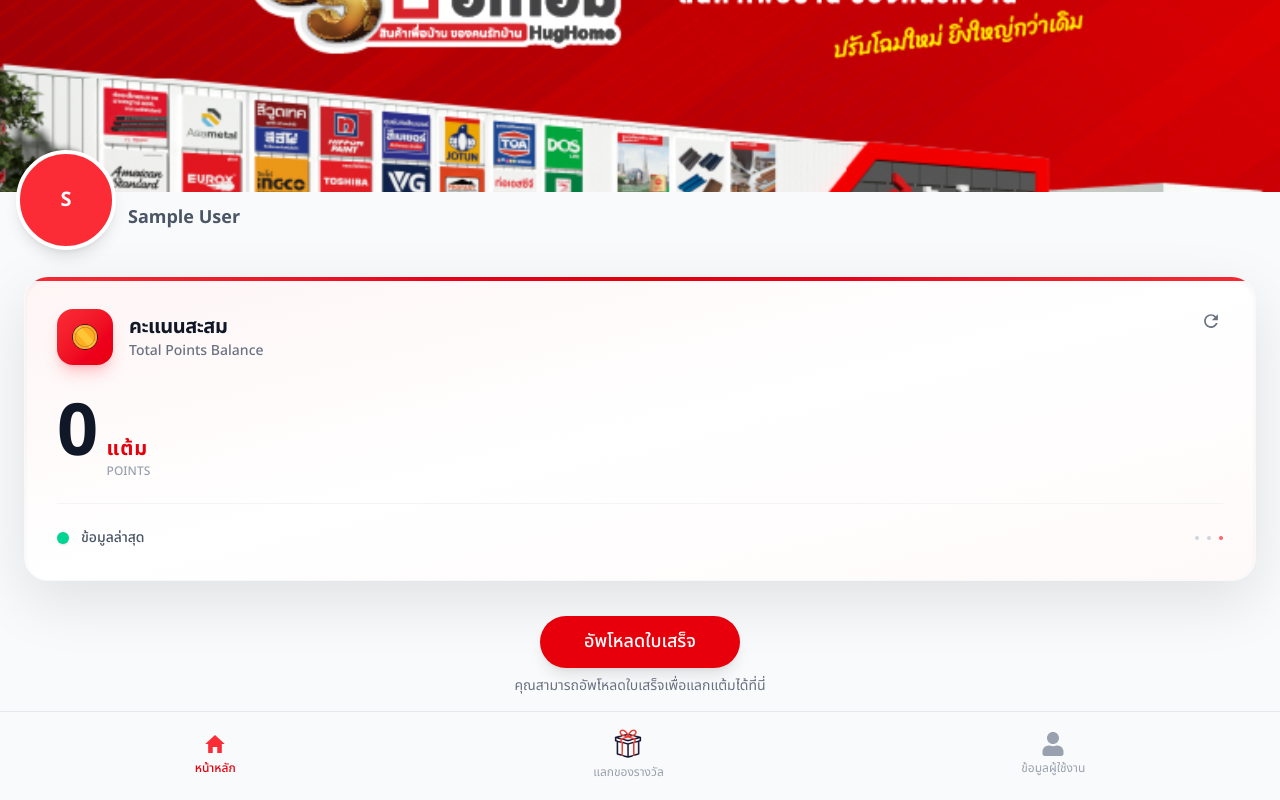
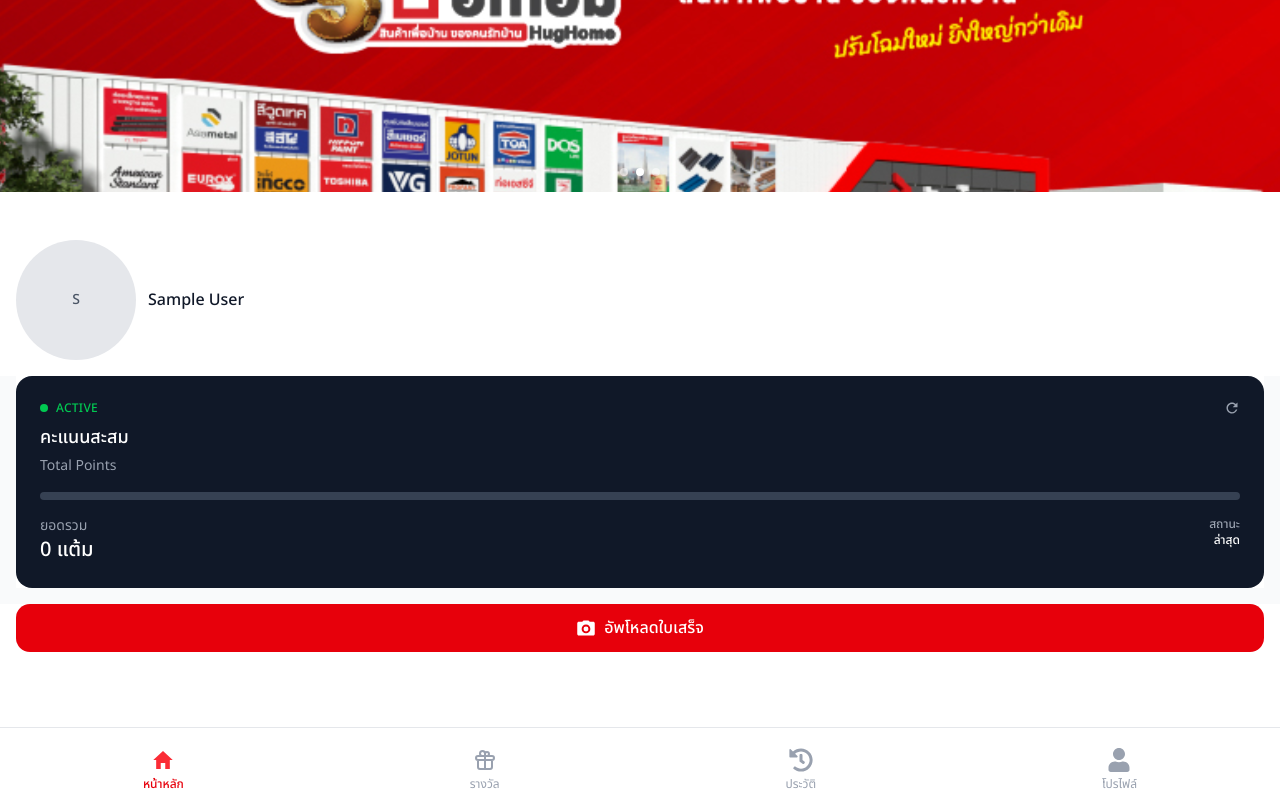
Before and after one commit to canvasmediaagencydev/hughome-crm, a Next.js app: page /dashboard in a window 1280 px wide. Built offline with nearby package versions, Linux system fonts and the light colour scheme; no server answers; sample sign-in values are in the browser's storage.

Commit message:
update ui

```diff
--- a/src/app/dashboard/page.tsx
+++ b/src/app/dashboard/page.tsx
@@ -1,12 +1,11 @@
 'use client'
 
-import { useState, memo, useCallback, useEffect } from 'react'
+import { useState, memo, useCallback, useEffect, useRef } from 'react'
 import { useRouter } from 'next/navigation'
 import Image from 'next/image'
-import { IoMdHome } from "react-icons/io";
-import { FaGift } from "react-icons/fa6";
-import { FaUser } from "react-icons/fa";
-import { IoMdRefresh } from "react-icons/io";
+import { IoMdHome, IoMdRefresh, IoMdTrendingUp, IoMdCamera } from "react-icons/io";
+import { FaUser, FaHistory, FaWallet, FaStar } from "react-icons/fa";
+import { HiOutlineUpload, HiOutlineGift, HiOutlineBell, HiOutlineMenu } from "react-icons/hi";
 import { UserSessionManager } from '@/lib/user-session'
 import axios from 'axios'
 
@@ -20,168 +19,197 @@ interface UserData {
   pictureUrl?: string
 }
 
-const UserProfile = memo(({ user, imageError, onImageError }: {
+const BannerSlider = memo(() => {
+  const [currentSlide, setCurrentSlide] = useState(0)
+  const slideInterval = useRef<NodeJS.Timeout | null>(null)
+
+  // Mock multiple banners - ในอนาคตจะ fetch จาก API
+  const banners = [
+    '/image/banner.svg',
+    '/image/banner.svg', // ใช้ไฟล์เดียวก่อน
+    '/image/banner.svg',
+  ]
+
+  const startSlideShow = useCallback(() => {
+    slideInterval.current = setInterval(() => {
+      setCurrentSlide((prev) => (prev + 1) % banners.length)
+    }, 4000) // เปลี่ยนทุก 4 วินาที
+  }, [banners.length])
+
+  const stopSlideShow = useCallback(() => {
+    if (slideInterval.current) {
+      clearInterval(slideInterval.current)
+      slideInterval.current = null
+    }
+  }, [])
+
+  useEffect(() => {
+    startSlideShow()
+    return () => stopSlideShow()
+  }, [startSlideShow, stopSlideShow])
+
+  return (
+    <div className="relative h-48 overflow-hidden">
+      <div
+        className="flex transition-transform duration-500 ease-in-out h-full"
+        style={{ transform: `translateX(-${currentSlide * 100}%)` }}
+      >
+        {banners.map((banner, index) => (
+          <div key={index} className="w-full flex-shrink-0 h-full relative">
+            <Image
+              src={banner}
+              alt={`Banner ${index + 1}`}
+              fill
+              className="object-cover"
+              priority={index === 0}
+            />
+          </div>
+        ))}
+      </div>
+
+      {/* Dots indicator */}
+      <div className="absolute bottom-4 left-1/2 transform -translate-x-1/2 flex space-x-2">
+        {banners.map((_, index) => (
+          <button
+            key={index}
+            onClick={() => setCurrentSlide(index)}
+            className={`w-2 h-2 rounded-full transition-all duration-200 ${index === currentSlide ? 'bg-white' : 'bg-white/50'
+              }`}
+          />
+        ))}
+      </div>
+    </div>
+  )
+})
+
+const HeaderSection = memo(({ user, imageError, onImageError }: {
   user: any
   imageError: boolean
   onImageError: () => void
 }) => (
-  <div className="flex items-center mb-6">
-    <div className="absolute">
+  <div className="bg-white">
+    <div className="flex items-center justify-between p-4 pt-12">
+      <div className="flex items-center space-x-3">
+        <div className="relative">
           {user.picture_url && !imageError ? (
             <Image
               src={user.picture_url}
               alt="Profile"
-          width={100}
-          height={100}
-          className="w-25 h-25 rounded-full border-4 border-white shadow-lg"
+              width={68}
+              height={68}
+              className="w-30 h-30 rounded-full object-cover"
               onError={onImageError}
               priority
             />
           ) : (
-        <div className="w-25 h-25 rounded-full bg-red-500 flex items-center justify-center text-white text-xl font-bold border-4 border-white shadow-lg">
+            <div className="w-30 h-30 rounded-full bg-gray-200 flex items-center justify-center text-gray-600 text-sm font-medium">
               {(user.first_name || 'U').charAt(0).toUpperCase()}
             </div>
           )}
         </div>
-    <div className="ml-24 mt-9 px-4 py-2 ">
-      <h2 className="text-lg font-bold text-gray-600">
+        <div>
+          <h2 className="text-gray-900 text-base font-medium">
             {user.first_name} {user.last_name}
           </h2>
         </div>
       </div>
+    </div>
+  </div>
 ))
-UserProfile.displayName = 'UserProfile'
+HeaderSection.displayName = 'HeaderSection'
 
-const PointsCard = memo(({ points, isRefreshing, onRefresh }: {
+const StatusCard = memo(({ points, isRefreshing, onRefresh }: {
   points: number,
   isRefreshing?: boolean,
   onRefresh?: () => void
 }) => (
-  <div className="relative mt-3 mb-8 mx-2">
-    {/* Premium card with sophisticated design */}
-    <div className="relative bg-white rounded-3xl shadow-[0_20px_60px_rgba(0,0,0,0.1)] border border-gray-100/50 overflow-hidden backdrop-blur-xl">
-
-      {/* Gradient background overlay */}
-      <div className="absolute inset-0 bg-gradient-to-br from-red-50/80 via-white to-red-50/40"></div>
-
-      {/* Subtle pattern overlay */}
-      <div className="absolute inset-0 opacity-[0.02]" style={{
-        backgroundImage: `radial-gradient(circle at 2px 2px, rgba(0,0,0,0.15) 1px, transparent 0)`,
-        backgroundSize: '20px 20px'
-      }}></div>
-
-      {/* Top colored accent bar */}
-      <div className="absolute top-0 left-0 right-0 h-1 bg-gradient-to-r from-red-500 via-red-600 to-red-500"></div>
-
-      {/* Refresh button */}
+  <div className="bg-white mx-4 mb-4">
+    <div className="bg-gray-900 rounded-2xl p-6">
+      <div className="flex items-center justify-between mb-2">
+        <div className="flex items-center space-x-2">
+          <div className="w-2 h-2 bg-green-500 rounded-full"></div>
+          <span className="text-green-500 text-xs font-medium uppercase tracking-wide">ACTIVE</span>
+        </div>
         <button
           onClick={onRefresh}
           disabled={isRefreshing}
-        className="absolute top-6 right-6 w-10 h-10 flex items-center justify-center text-gray-500 hover:text-red-600 hover:bg-red-50 rounded-full transition-all duration-200 disabled:opacity-50 z-20 group"
-        title="รีเฟรชแต้ม"
+          className="text-gray-400 hover:text-white"
         >
-        <IoMdRefresh
-          className={`w-5 h-5 transition-transform duration-200 group-hover:scale-110 ${isRefreshing ? 'animate-spin' : ''}`}
-        />
+          <IoMdRefresh className={`w-4 h-4 ${isRefreshing ? 'animate-spin' : ''}`} />
         </button>
+      </div>
 
-      {/* Content */}
-      <div className="relative z-10 p-8">
-        {/* Header section */}
-        <div className="flex items-center justify-between mb-8">
-          <div className="flex items-center space-x-4">
-            <div className="w-14 h-14 bg-gradient-to-br from-red-500 to-red-600 rounded-2xl flex items-center justify-center shadow-lg shadow-red-500/25">
-              <Image
-                src="/image/wired-lineal-290-coin-morph-coins.gif"
-                alt="Coins"
-                width={32}
-                height={32}
-                className="w-8 h-8"
-              />
+      <div className="text-white mb-4">
+        <h3 className="text-lg font-medium mb-1">คะแนนสะสม</h3>
+        <p className="text-sm text-gray-400">Total Points</p>
       </div>
+
+      <div className="mb-4">
+        <div className="w-full bg-gray-700 rounded-full h-2">
+          <div
+            className="bg-green-500 h-2 rounded-full"
+            style={{ width: `${Math.min((points / 500000) * 100, 100)}%` }}
+          ></div>
+        </div>
+      </div>
+
+      <div className="flex justify-between text-sm">
         <div>
-              <h3 className="text-gray-900 text-xl font-bold tracking-tight">คะแนนสะสม</h3>
-              <p className="text-gray-500 text-sm font-medium">Total Points Balance</p>
+          <span className="text-gray-400">ยอดรวม</span>
+          <div className="text-white font-medium text-xl">{points?.toLocaleString() || '0'} แต้ม</div>
+        </div>
+        <div className="text-right">
+          <div className="text-white font-medium text-xs">
+            <span className="text-gray-400">สถานะ</span>
+            <div className="text-white font-medium">{isRefreshing ? 'อัพเดต...' : 'ล่าสุด'}</div>
           </div>
         </div>
       </div>
-
-        {/* Points display - premium typography */}
-        <div className="mb-6">
-          <div className="flex items-baseline space-x-3">
-            <span className="text-gray-900 text-7xl font-black tracking-tighter leading-none">
-              {points?.toLocaleString() || '0'}
-            </span>
-            <div className="flex flex-col">
-              <span className="text-red-600 text-xl font-bold uppercase tracking-wider">แต้ม</span>
-              <span className="text-gray-400 text-xs font-medium">POINTS</span>
-            </div>
-          </div>
-        </div>
-
-        {/* Statistics row */}
-        <div className="flex items-center justify-between pt-6 border-t border-gray-100">
-          <div className="flex items-center space-x-3">
-            <div className={`w-3 h-3 rounded-full ${isRefreshing ? 'bg-amber-400 animate-pulse' : 'bg-emerald-400'} shadow-sm`}></div>
-            <span className="text-gray-600 text-sm font-medium">
-              {isRefreshing ? 'กำลังอัพเดต...' : 'ข้อมูลล่าสุด'}
-            </span>
-          </div>
-
-          <div className="flex items-center space-x-2 text-gray-400">
-            <div className="w-1 h-1 bg-gray-300 rounded-full"></div>
-            <div className="w-1 h-1 bg-gray-300 rounded-full"></div>
-            <div className="w-1 h-1 bg-red-400 rounded-full"></div>
-          </div>
-        </div>
-      </div>
-
-      {/* Subtle inner shadow for depth */}
-      <div className="absolute inset-0 rounded-3xl shadow-inner shadow-black/5 pointer-events-none"></div>
     </div>
   </div>
 ))
-PointsCard.displayName = 'PointsCard'
+StatusCard.displayName = 'StatusCard'
 
-const UploadButton = memo(() => (
-  <div className="mb-6 mx-auto text-center">
-    <button className="w-4/5 bg-red-600 text-nowrap hover:bg-red-700 text-white font-medium py-3 px- rounded-full shadow-lg transition-colors text-lg">
-      อัพโหลดใบเสร็จ
+
+const UploadSection = memo(() => (
+  <div className="bg-white px-4 pb-20">
+    <button className="w-full bg-red-600 hover:bg-red-700 text-white font-medium py-3 px-4 rounded-xl transition-colors flex items-center justify-center space-x-2">
+      <IoMdCamera className="w-5 h-5" />
+      <span>อัพโหลดใบเสร็จ</span>
     </button>
-    <p className="text-gray-500 text-sm mt-2">คุณสามารถอัพโหลดใบเสร็จเพื่อแลกแต้มได้ที่นี่</p>
   </div>
 ))
-UploadButton.displayName = 'UploadButton'
 
 const BottomNavigation = memo(() => (
-  <div className="fixed bottom-0 left-0 right-0 border-t border-gray-200 px-4 py-2 safe-area-pb">
-    <div className="flex justify-around items-center pb-3">
+  <div className="fixed bottom-0 left-0 right-0 bg-white border-t border-gray-200">
+    <div className="flex justify-around items-center py-3 safe-area-pb">
 
-      <button className="flex flex-col items-center py-2 px-3">
+      <button className="flex flex-col items-center py-2">
         <div className="w-6 h-6 mb-1">
           <IoMdHome className="w-full h-full text-red-500" />
         </div>
         <span className="text-xs text-red-600 font-medium">หน้าหลัก</span>
       </button>
 
-      <button className="flex flex-col items-center py-2 px-3">
-        <div className="w-8 h-8 mb-1">
-          <Image
-            src="/image/wired-outline-412-gift-morph-open(1).gif"
-            alt="Gift"
-            width={32}
-            height={32}
-            className="w-full h-full"
-          />
+      <button className="flex flex-col items-center py-2">
+        <div className="w-6 h-6 mb-1">
+          <HiOutlineGift className="w-full h-full text-gray-400" />
         </div>
-        <span className="text-xs text-gray-400">แลกของรางวัล</span>
+        <span className="text-xs text-gray-400">รางวัล</span>
       </button>
 
-      <button className="flex flex-col items-center py-2 px-3">
+      <button className="flex flex-col items-center py-2">
+        <div className="w-6 h-6 mb-1">
+          <FaHistory className="w-full h-full text-gray-400" />
+        </div>
+        <span className="text-xs text-gray-400">ประวัติ</span>
+      </button>
+
+      <button className="flex flex-col items-center py-2">
         <div className="w-6 h-6 mb-1">
           <FaUser className="w-full h-full text-gray-400" />
         </div>
-        <span className="text-xs text-gray-400">ข้อมูลผู้ใช้งาน</span>
+        <span className="text-xs text-gray-400">โปรไฟล์</span>
       </button>
 
     </div>
@@ -331,45 +359,26 @@ function DashboardPage() {
   }
 
   return (
-    <div className="min-h-screen ">
-      {/* Banner Header */}
-      <div className="relative">
-        <Image
-          src="/image/banner.svg"
-          alt="Hughome Banner"
-          width={400}
-          height={192}
-          className="w-full h-48 object-cover"
-          priority
-        />
-      </div>
+    <div className="min-h-screen bg-gray-50">
+      {/* Banner Slider */}
+      <BannerSlider />
 
-      {/* Main Content */}
-      <div className="px-4 pb-20 justify-between flex flex-col rounded-xl -mt-8 relative z-10">
-        <div className='flex flex-col'>
-          {/* User Profile Section */}
-          <UserProfile
+      {/* Header */}
+      <HeaderSection
         user={userData}
         imageError={imageError}
         onImageError={handleImageError}
       />
 
-          {/* Points Card */}
-          <PointsCard
+      {/* Status Card */}
+      <StatusCard
         points={userData.points_balance}
         isRefreshing={isRefreshing}
         onRefresh={refreshUserData}
       />
 
-        </div>
-      </div>
-
-      {/* Upload Button fixed above nav */}
-      <div className="fixed left-0 right-0 bottom-20 flex justify-center z-30 pointer-events-none">
-        <div className="pointer-events-auto w-full flex justify-center">
-          <UploadButton />
-        </div>
-      </div>
+      {/* Upload Section */}
+      <UploadSection />
 
       {/* Bottom Navigation */}
       <BottomNavigation />
```
Lines whose indentation alone changed are shown as unchanged.
